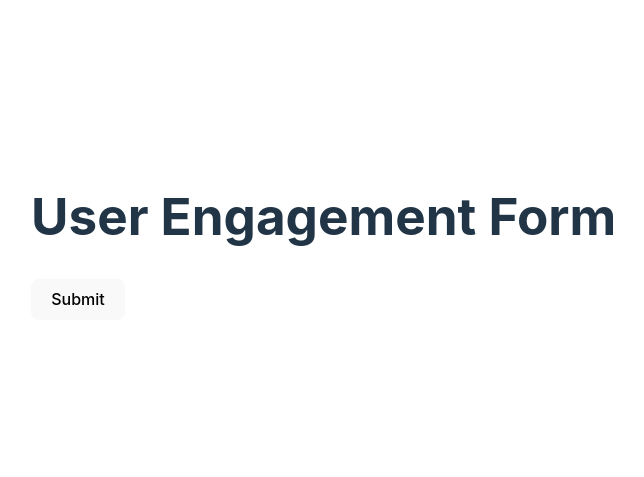
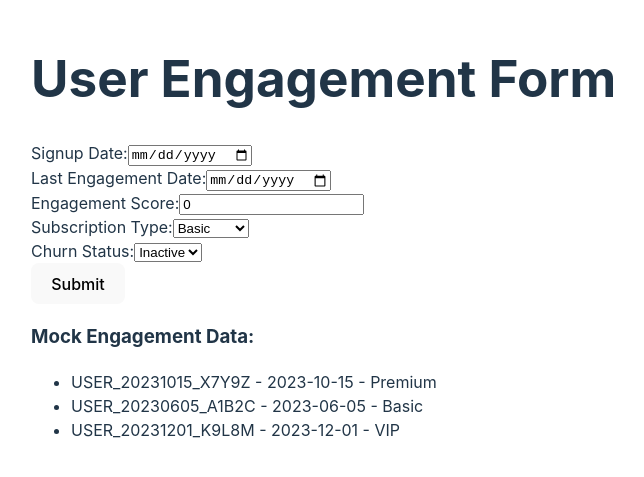
Before and after one commit to wpiperpbs/Engagement-Form-Take-Home-Assignment, a React (Vite) app: page / in a window 1280 px wide. Shown: the part 163-640 px from the top of the page, without its empty margins (1-645 px from the left). Built offline with nearby package versions, Linux system fonts and the light colour scheme.

Commit message:
Added functionality

```diff
--- a/src/components/EngagementForm.tsx
+++ b/src/components/EngagementForm.tsx
@@ -1,60 +1,180 @@
-// You'll need these imports when implementing the form:
-import { useState } from 'react';
+import { useState, useEffect } from 'react';
 import type { EngagementFormData } from '../types/engagement';
 import { generateCustomerId } from '../utils/idGenerator';
 import { exportToCSV } from '../utils/csvExport';
+import { mockEngagementData } from '../data/mockEngagementData';
 
 export const EngagementForm = () => {
-  // TODO: Implement form state management
-  // Example:
-  // const [formData, setFormData] = useState<EngagementFormData>({
-  //   customerId: '', // This will be auto-generated on submission
-  //   signupDate: '',
-  //   lastEngagementDate: '',
-  //   engagementScore: 0,
-  //   subscriptionType: 'Basic',
-  //   churnStatus: false
-  // });
+  const [formData, setFormData] = useState<EngagementFormData>({
+    customerId: '',
+    signupDate: '',
+    lastEngagementDate: '',
+    engagementScore: 0,
+    subscriptionType: 'Basic',
+    churnStatus: false,
+  });
 
-  // TODO: Implement form submission handler
+  const [dataEntries, setDataEntries] = useState<EngagementFormData[]>([]);
+  const [error, setError] = useState<string>('');
+  const [success, setSuccess] = useState<string>('');
+
+  useEffect(() => {
+    try {
+      setDataEntries(mockEngagementData);
+      setError('');
+    } catch (err) {
+      console.error('Error loading mock data:', err);
+      setError('Failed to load mock data.');
+    }
+  }, []);
+
+  useEffect(() => {
+    if (success) {
+      const timer = setTimeout(() => setSuccess(''), 3000); // Clear success message after 3 seconds
+      return () => clearTimeout(timer);
+    }
+  }, [success]);
+
   const handleSubmit = (e: React.FormEvent) => {
     e.preventDefault();
-    // Add form submission logic here
-    // Example:
-    // const newEntry = {
-    //   ...formData,
-    //   customerId: generateCustomerId()
-    // };
-    // exportToCSV(newEntry); // This will combine with mock data
 
-    // Don't forget to:
-    // 1. Generate customer ID
-    // 2. Validate the form data
-    // 3. Export to CSV (will include mock data)
-    // 4. Clear the form
-    // 5. Show success message
+    // Validate that Signup Date is provided
+    if (!formData.signupDate) {
+      setError('Signup Date is required.');
+      setSuccess('');
+      return;
+    }
+
+    // Validate that Last Engagement Date is not earlier than Signup Date
+    if (
+      formData.lastEngagementDate &&
+      new Date(formData.lastEngagementDate) < new Date(formData.signupDate)
+    ) {
+      setError('Last Engagement Date cannot be earlier than Signup Date.');
+      setSuccess('');
+      return;
+    }
+
+    // Generate a new customer ID and create the new entry
+    const newEntry = {
+      ...formData,
+      customerId: generateCustomerId(),
     };
 
+    // Add the new entry to the mock data
+    setDataEntries((prev) => [...prev, newEntry]);
+
+    // Export data to CSV
+    exportToCSV(newEntry);
+
+    // Clear the form
+    setFormData({
+      customerId: '',
+      signupDate: '',
+      lastEngagementDate: '',
+      engagementScore: 0,
+      subscriptionType: 'Basic',
+      churnStatus: false,
+    });
+
+    // Update messages
+    setSuccess('Form submitted successfully!');
+    setError('');
+  };
+
+
   return (
+    <div>
+      {error && <p className="error">{error}</p>}
+      {success && <p className="success">{success}</p>}
+
       <form onSubmit={handleSubmit}>
-      {/* TODO: Implement form fields */}
-      {/* Example of a form field: */}
-      {/* <div>
+        <div>
           <label htmlFor="signupDate">Signup Date:</label>
           <input
             type="date"
             id="signupDate"
-          name="signupDate"
             value={formData.signupDate}
-          onChange={(e) => setFormData(prev => ({
-            ...prev,
-            signupDate: e.target.value
-          }))}
+            onChange={(e) =>
+              setFormData((prev) => ({ ...prev, signupDate: e.target.value }))
+            }
             required
           />
-      </div> */}
+        </div>
+
+        <div>
+          <label htmlFor="lastEngagementDate">Last Engagement Date:</label>
+          <input
+            type="date"
+            id="lastEngagementDate"
+            value={formData.lastEngagementDate}
+            onChange={(e) =>
+              setFormData((prev) => ({ ...prev, lastEngagementDate: e.target.value }))
+            }
+          />
+        </div>
+
+        <div>
+          <label htmlFor="engagementScore">Engagement Score:</label>
+          <input
+            type="number"
+            id="engagementScore"
+            value={formData.engagementScore}
+            onChange={(e) =>
+              setFormData((prev) => ({
+                ...prev,
+                engagementScore: Math.min(100, Math.max(0, +e.target.value)),
+              }))
+            }
+            required
+          />
+        </div>
+
+        <div>
+          <label htmlFor="subscriptionType">Subscription Type:</label>
+          <select
+            id="subscriptionType"
+            value={formData.subscriptionType}
+            onChange={(e) =>
+              setFormData((prev) => ({
+                ...prev,
+                subscriptionType: e.target.value as 'Basic' | 'Premium' | 'VIP',
+              }))
+            }
+          >
+            <option value="Basic">Basic</option>
+            <option value="Premium">Premium</option>
+            <option value="VIP">VIP</option>
+          </select>
+        </div>
+
+        <div>
+          <label htmlFor="churnStatus">Churn Status:</label>
+          <select
+            id="churnStatus"
+            value={formData.churnStatus ? 'Active' : 'Inactive'}
+            onChange={(e) =>
+              setFormData((prev) => ({ ...prev, churnStatus: e.target.value === 'Active' }))
+            }
+          >
+            <option value="Inactive">Inactive</option>
+            <option value="Active">Active</option>
+          </select>
+        </div>
 
         <button type="submit">Submit</button>
       </form>
+
+      <div>
+        <h3>Mock Engagement Data:</h3>
+        <ul>
+          {dataEntries.map((entry) => (
+            <li key={entry.customerId}>
+              {entry.customerId} - {entry.signupDate} - {entry.subscriptionType}
+            </li>
+          ))}
+        </ul>
+      </div>
+    </div>
   );
 };
```
Lines whose indentation alone changed are shown as unchanged.
